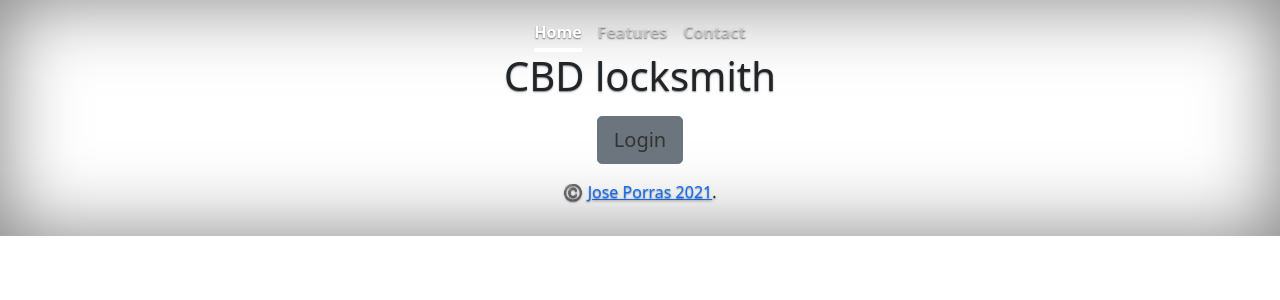
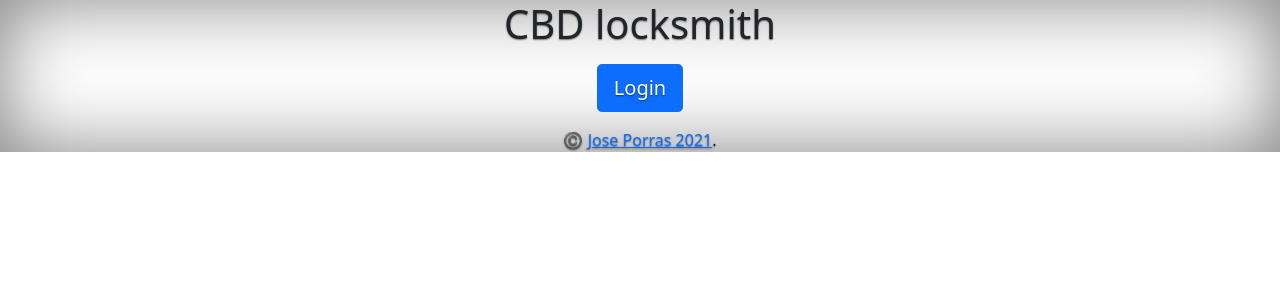
Before and after one commit to tak291/CbdApp, a Django app: page / in a window 1280 px wide. Shown: the top 300 px of the page. Run offline with Django 3.2, Linux system fonts and the light colour scheme; some libraries are stand-ins or nearby versions.

Commit message:
Updated html redirects.

```diff
--- a/jobs/templates/jobs/home.html
+++ b/jobs/templates/jobs/home.html
@@ -23,16 +23,7 @@
 
   <body class="text-center">
 
-    <div class="cover-container d-flex h-100 p-3 mx-auto flex-column">
-      <header class="masthead mb-auto">
-        <div class="inner">
 
-          <nav class="nav nav-masthead justify-content-center">
-            <a class="nav-link active" href="#">Home</a>
-            <a class="nav-link" href="#">Features</a>
-            <a class="nav-link" href="#">Contact</a>
-          </nav>
-        </div>
       </header>
 
       <main role="main" class="inner cover">
@@ -40,7 +31,7 @@
 
         <p class="lead">
           <div class="container">
-          <a href="login/login.html" class="btn btn-lg btn-secondary">Login</a>
+          <a href="login" class="btn btn-lg btn-primary">Login</a>
         </div>
         </p>
       </main>
--- a/login/templates/login/login.html
+++ b/login/templates/login/login.html
@@ -37,7 +37,7 @@
           <input type="checkbox" value="remember-me"> Remember me
         </label>
       </div>
-      <button class="btn btn-lg btn-primary btn-block" type="submit">Sign in</button>
+      <a href="panel" class="btn btn-lg btn-primary">Login</a>
       <p class="mt-5 mb-3 text-muted">&copy; 2017-2020 @ Jose Porras</p>
     </form>
   </body>
```
